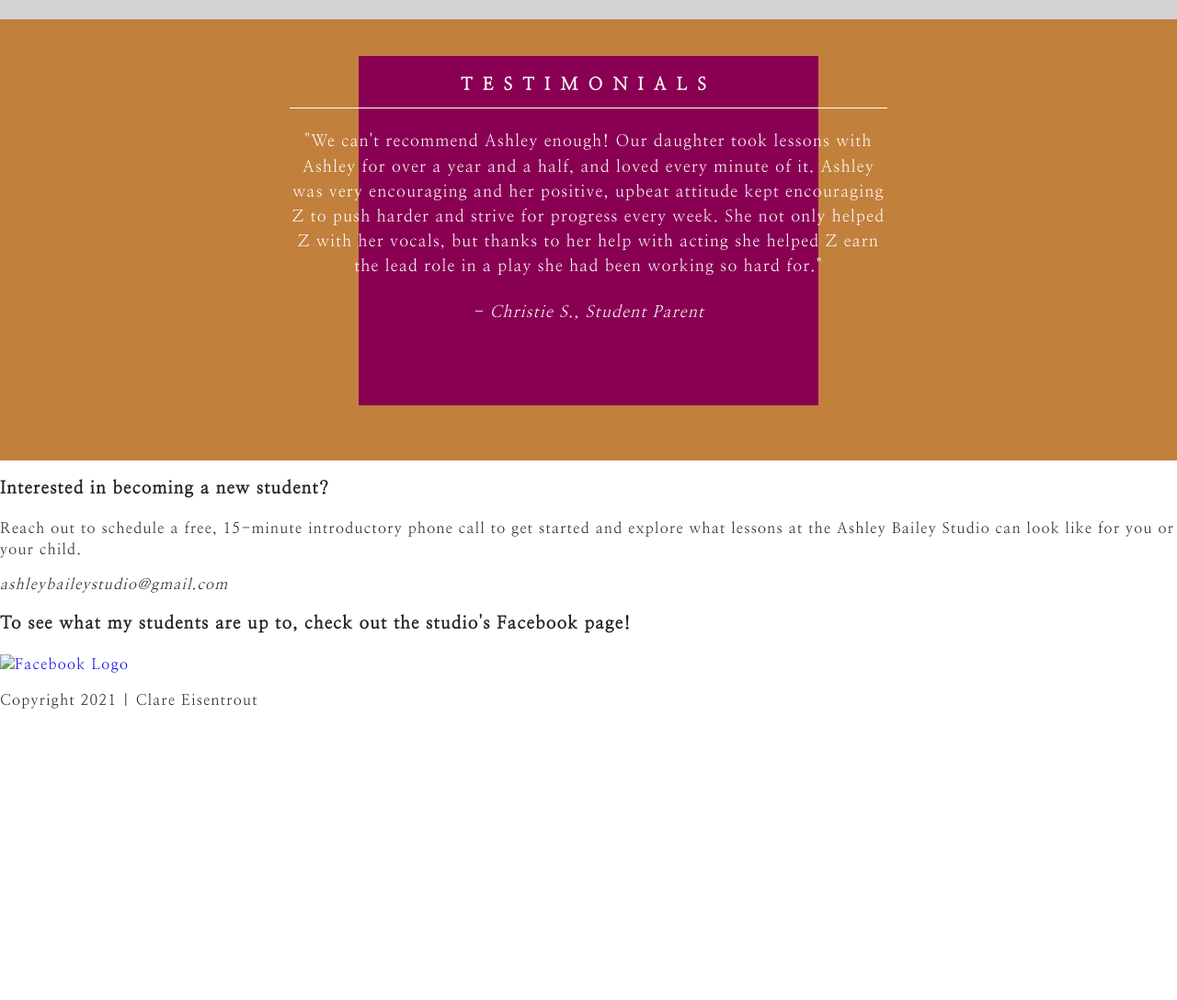
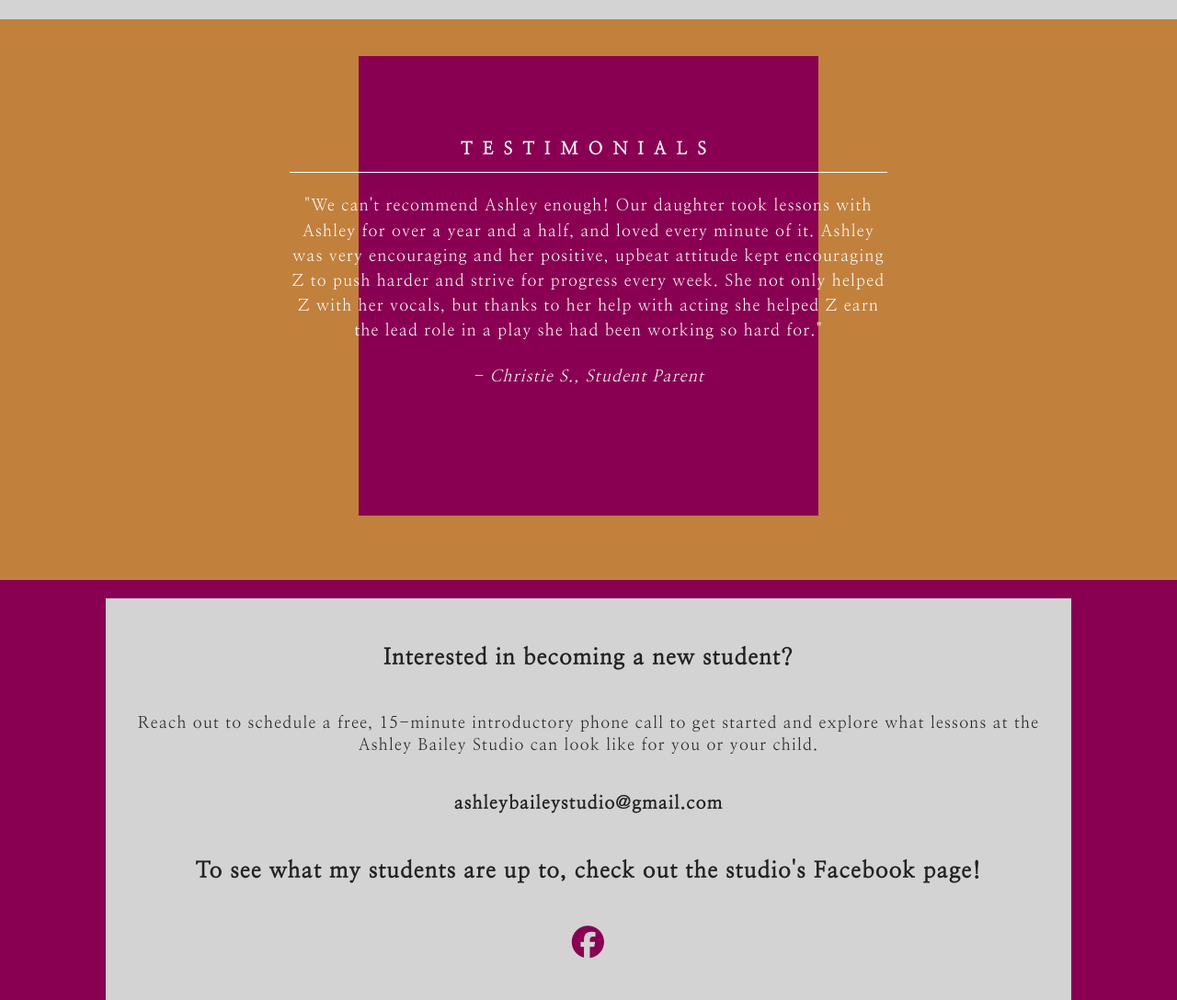
Before and after one commit to cheisentrout/ab-studio, a plain HTML site: page index.html in a window 1280 px wide. Shown: the part 2420-3508 px from the top of the page at 92% size. Before the commit the page ends 3209 px from the top, so only its background shows below. Drawn offline with nearby package versions, Linux system fonts and the light colour scheme; a script that the page names is missing.

Commit message:
Contact section

```diff
--- a/css/main.css
+++ b/css/main.css
@@ -347,7 +347,7 @@ input:hover {
 
 #testimonials .content-wrapper {
   display: flex;
-  height: 400px;
+  height: 530px;
   flex-flow: row wrap;
   justify-content: center;
   align-items: flex-start;
@@ -358,7 +358,7 @@ input:hover {
 
 .color-box {
   width: 70%;
-  height: 380px;
+  height: 500px;
   background-color: #890053;
   max-width: 500px;
   position: absolute;
@@ -387,6 +387,53 @@ input:hover {
   letter-spacing: .6em;
   padding-bottom: 10px;
   border-bottom: 1px solid white;
+}
+
+/* CONTACT - Mobile Styles */
+
+#contact {
+  background-color: #890053;
+  padding: 20px;
+  display: flex;
+  justify-content: center;
+}
+
+.contact-box {
+  display: flex;
+  flex-flow: row wrap;
+  justify-content: center;
+  color: #222;
+  background-color: lightgray;
+  padding: 25px;
+  text-align: center;
+  max-width: 1000px;
+}
+
+#contact h3 {
+  font-size: 1.5em;
+}
+
+#contact p,
+#contact address {
+  font-size: 1.1em;
+}
+
+#contact address {
+  font-style: normal;
+}
+
+#contact i {
+  font-size: 2em;
+  color: #890053;
+  width: 200px;
+  text-align: center;
+}
+
+/* COPYRIGHT */
+
+.copyright {
+  text-align: center;
+  font-size: .8em;
 }
 
 /* ==========================================================================
@@ -551,11 +598,13 @@ input:hover {
     padding: 20px;
   }
 
+/* TESTIMONIALS - Tablet Styles */
+
+  .testimonials-text {
+    margin-top: 70px;
+  }
 
 }
-
-
-
 
 
 
--- a/index.html
+++ b/index.html
@@ -22,6 +22,9 @@
   <!-- Google Fonts - EB Garamond, Nanum Myeongjo, Crimson Text -->
   <link href="https://fonts.googleapis.com/css2?family=EB+Garamond:ital,wght@1,500&family=Nanum+Myeongjo&display=swap" rel="stylesheet">
   <link href="https://fonts.googleapis.com/css2?family=Crimson+Text:ital@1&display=swap" rel="stylesheet">
+
+  <!-- Fontawesome Icons -->
+  <script src="https://kit.fontawesome.com/16caa73f52.js" crossorigin="anonymous"></script>
 
 
   <meta name="theme-color" content="#fafafa">
@@ -180,7 +183,7 @@
 
 				<p>"We can't recommend Ashley enough! Our daughter took lessons with Ashley for over a year and a half, and loved every minute of it. Ashley was very encouraging and her positive, upbeat attitude kept encouraging Z to push harder and strive for progress every week. She not only helped Z with her vocals, but thanks to her help with acting she helped Z earn the lead role in a play she had been working so hard for."</p>
 
-				<p><span><em>- Christie S., Student Parent</em></span></p>
+				<p><em>- Christie S., Student Parent</em></p>
 			</div>
 		</div>
 	</section>
@@ -195,18 +198,19 @@
 				<p>Reach out to schedule a free, 15-minute introductory phone call to get started and explore what lessons at the Ashley Bailey Studio can look like for you or your child.</p>
 
 				<address>
-					<p>ashleybaileystudio@gmail.com</p>
+					<p><strong>ashleybaileystudio@gmail.com</strong></p>
 				</address>
 
 				<h3>To see what my students are up to, check out the studio's Facebook page!</h3>
-				<a href="https://www.facebook.com/ashleybaileyperformingarts" target="https://www.facebook.com/ashleybaileyperformingarts" alt="Ashley Bailey Studio Facebook"><img src="fontawesome.icon" alt="Facebook Logo" /></a>
+				<p><a href="https://www.facebook.com/ashleybaileyperformingarts"target="https://www.facebook.com/ashleybaileyperformingarts"><i class="fab fa-facebook"></i></a></p>
+
 			</div>
 		</div>
 	</section>
 
 <!-- Footer -->
 
-	<div class="content-wrapper">
+	<div class="copyright">
 		<p>Copyright 2021 | Clare Eisentrout</p>
 	</div>
 
```
